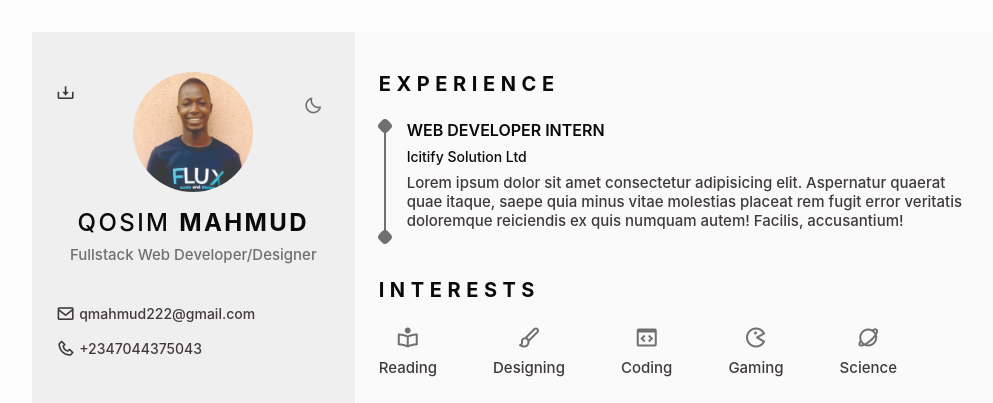
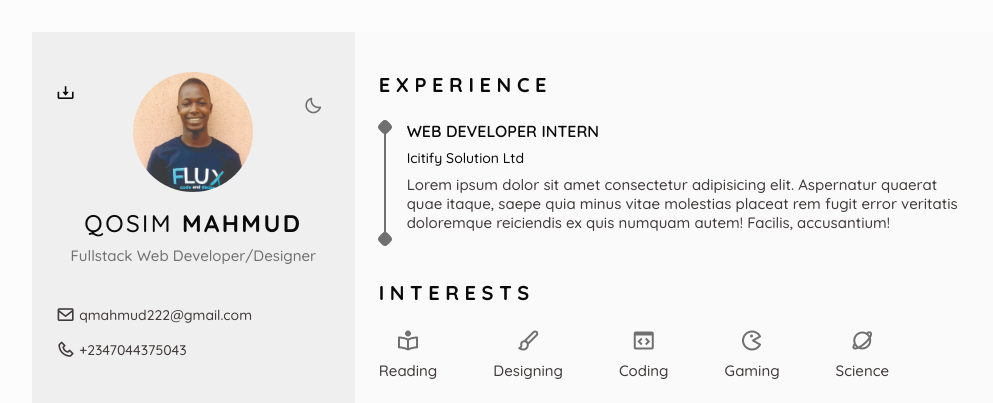
Before and after one commit to Mahmudqosim/myResume, a plain HTML site: page index.html in a window 1280 px wide. In both pictures the pointer is over the icon 189 px from the left and 92 px from the top of the page. Shown: the top 403 px of the page, without its empty margins (124-1117 px from the left). Drawn offline with nearby package versions, Linux system fonts and the light colour scheme.

Commit message:
Added url for google fonts in style.css

```diff
--- a/css/style.css
+++ b/css/style.css
@@ -1,3 +1,5 @@
+@import url('https://fonts.googleapis.com/css2?family=Quicksand:wght@500;600;700&display=swap');
+
 /* Light Theme Variables */
 :root {
   --header-height: 3rem;
@@ -122,6 +124,10 @@ body.dark-theme {
   font-size: 1.2rem;
   color: var(--text-color);
   cursor: pointer;
+}
+
+.generate-pdf:hover {
+  color: var(--title-color);
 }
 
 /* Reusable Css Classes */
```
